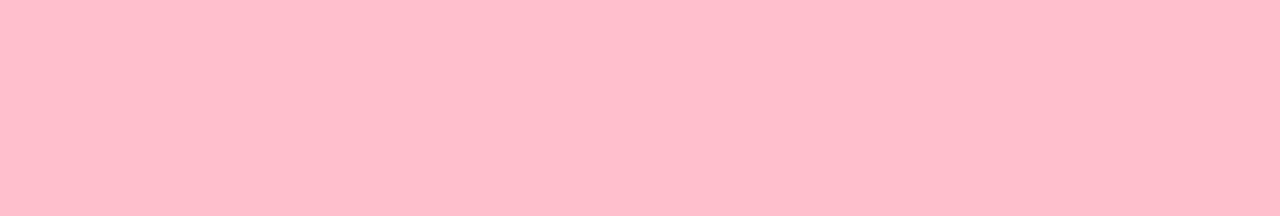
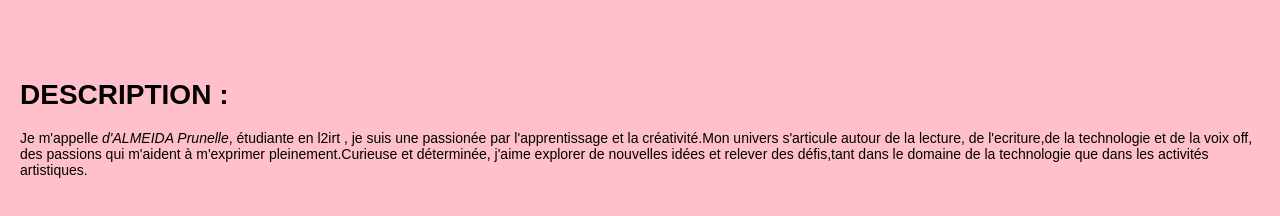
Before and after one commit to Prunelle-06/mon-cv, a plain HTML site: page index.html in a window 1280 px wide. Drawn offline with Linux system fonts and the light colour scheme.

Commit message:
mise en place de la section description

```diff
--- a/index.html
+++ b/index.html
@@ -8,7 +8,10 @@
 </head>
 <body>
     <header></header>
-    <main></main>
+    <main>
+        <h1>DESCRIPTION :</h1>
+        <p>Je m'appelle <em>d'ALMEIDA Prunelle</em>, étudiante en l2irt , je suis une passionée par l'apprentissage et la créativité.Mon univers s'articule autour de la lecture, de l'ecriture,de la technologie et de la voix off, des passions qui m'aident à m'exprimer pleinement.Curieuse et déterminée, j'aime explorer de nouvelles idées et relever des défis,tant dans le domaine de la technologie que dans les activités artistiques.</p>
+    </main>
     <footer></footer>
 </body>
 </html>
```
